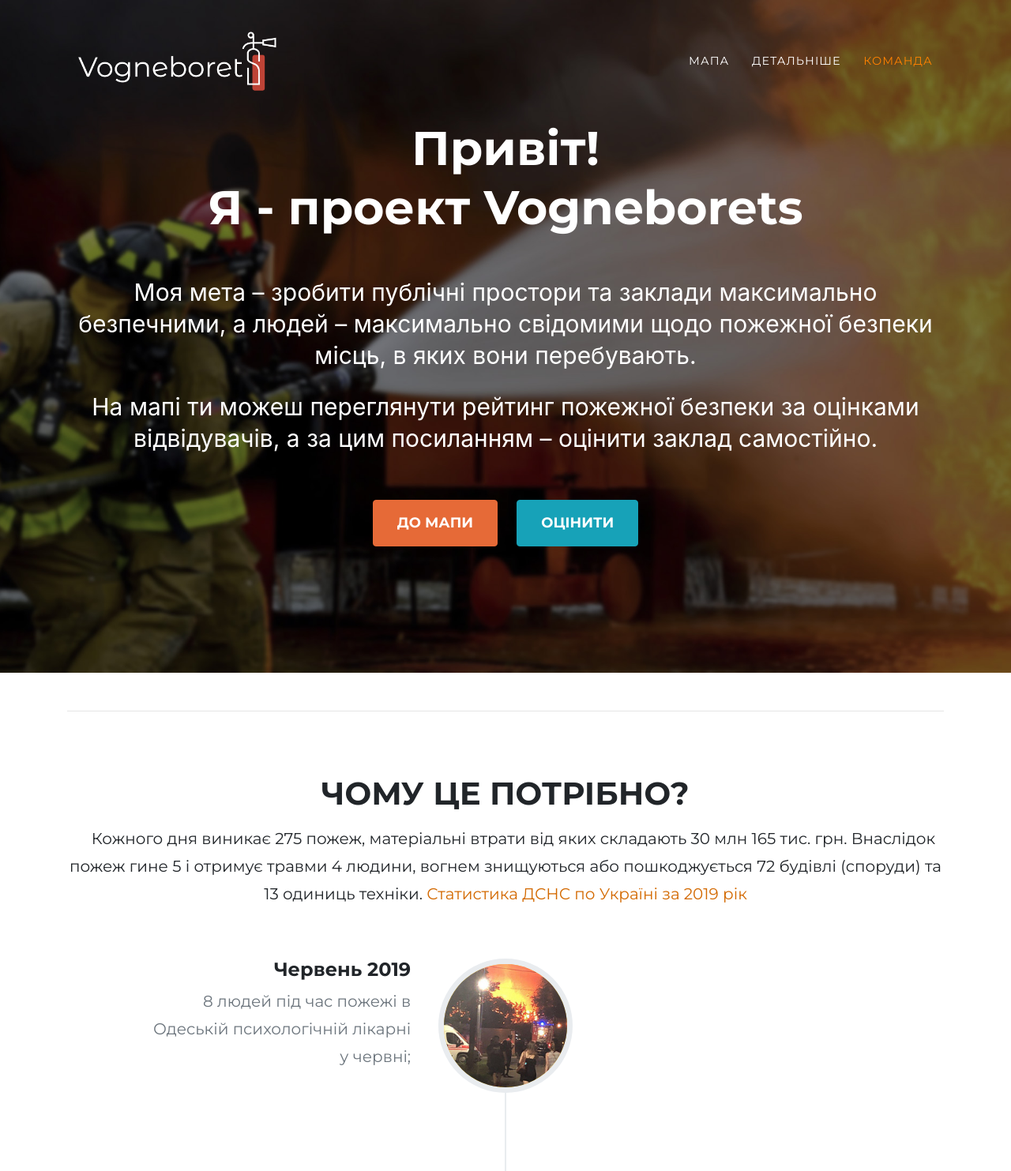
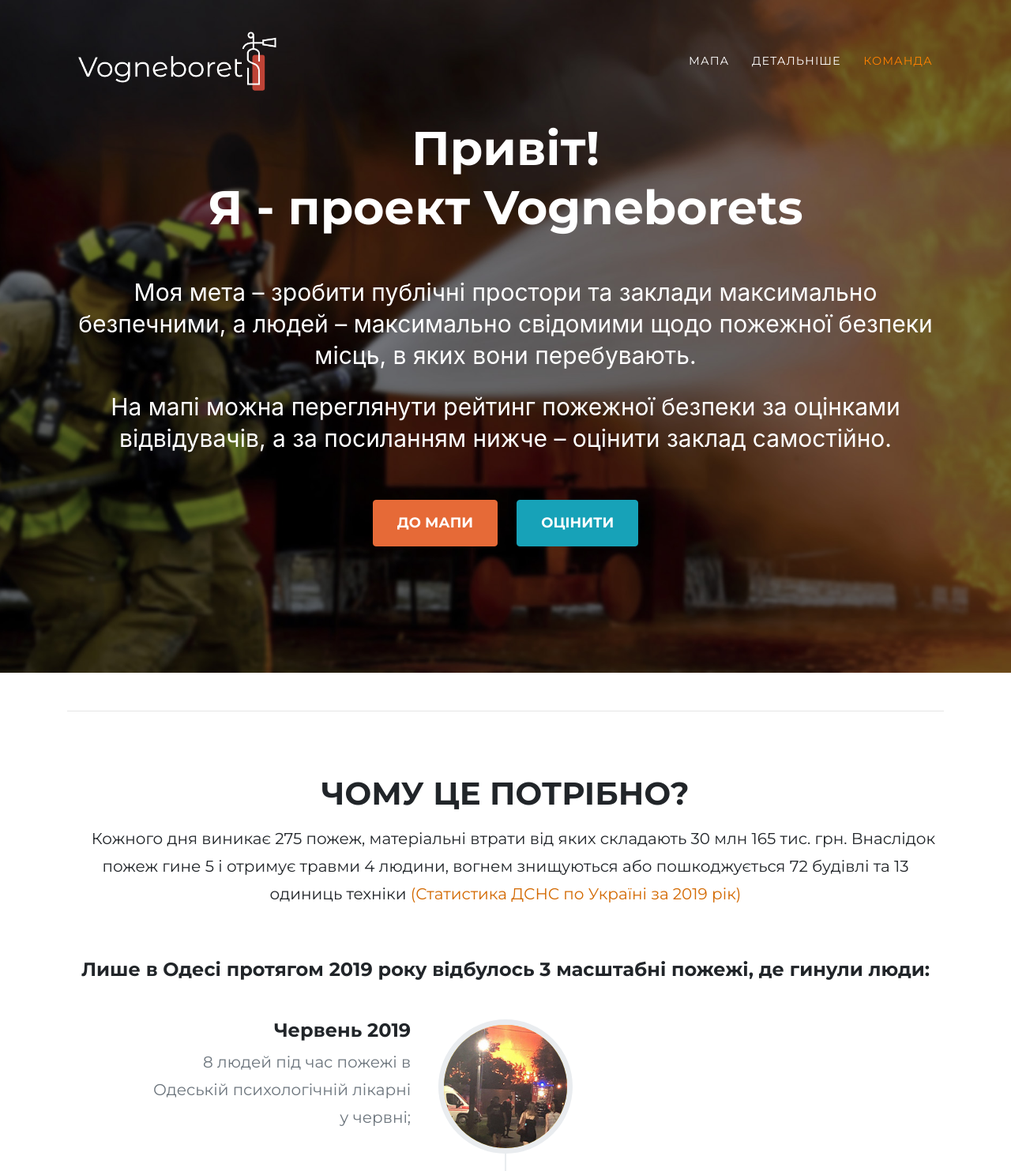
Before and after one commit to Bot-Zavod/vogneborets, a Flask app: template Website/templates/index.html in a window 1280 px wide. Shown: the top 1483 px of the page at 79% size. Run offline with Flask 2, Linux system fonts and the light colour scheme; the template is opened without the code that fills it, so the values that code supplies are empty; some libraries are stand-ins or nearby versions; some web fonts are replaced.

Commit message:
text edit again

```diff
--- a/Website/templates/index.html
+++ b/Website/templates/index.html
@@ -60,7 +60,7 @@
       <div class="intro-text">
         <div class="intro-heading">Привіт!</br>Я - проект Vogneborets</div>
         <div class="intro-lead-in">Моя мета – зробити публічні простори та заклади максимально безпечними, а людей – максимально свідомими щодо пожежної безпеки місць, в яких вони перебувають.</div>
-        <div class="intro-lead-in">На мапі ти можеш переглянути рейтинг пожежної безпеки за оцінками відвідувачів, а за цим посиланням – оцінити заклад самостійно. </div>
+        <div class="intro-lead-in">На мапі можна переглянути рейтинг пожежної безпеки за оцінками відвідувачів, а за посиланням нижче – оцінити заклад самостійно.</div>
 	        <div class="mt-5" id="main-buttons">
 		        <a class="btn btn-primary btn-xl text-uppercase js-scroll-trigger" href="#map">До мапи</a>
     			  <a class="btn btn-info btn-xl text-uppercase js-scroll-trigger" href="https://t.me/vognebot">Оцiнити</a>
@@ -83,15 +83,15 @@
 	        <div class="col-lg-12 text-center mt-5">
 	          <h2 class="section-heading text-uppercase mt-3">Чому це потрібно? </h2>
 	          <p class="blockquote text-center mt-3">
-              Кожного дня виникає 275 пожеж, матеріальні втрати від яких складають 30 млн 165 тис. грн.
-  	          Внаслідок пожеж гине 5 і отримує травми 4 людини,
-  	      	  вогнем знищуються або пошкоджується 72 будівлі (споруди) та 13 одиниць техніки.
-  	      	  <a href="https://undicz.dsns.gov.ua/ua/STATISTIKA-POZHEZH.html">Статистика ДСНС по Україні за 2019 рік</a>
+	          Кожного дня виникає 275 пожеж, матеріальні втрати від яких складають 30 млн 165 тис. грн.
+              Внаслідок пожеж гине 5 і отримує травми 4 людини, вогнем знищуються або пошкоджується 72 будівлі та 13 одиниць техніки
+  	      	  <a href="https://undicz.dsns.gov.ua/ua/STATISTIKA-POZHEZH.html">(Статистика ДСНС по Україні за 2019 рік)</a>
             </p>
 	        </div>
       </div>
       <div class="row mt-5">
 	        <div class="col-lg-12">
+	          <h4 class="text-center mb-5"><b>Лише в Одесі протягом 2019 року відбулось 3 масштабні пожежі, де гинули люди:</b></h4>
 	          <ul class="timeline">
 		            <li>
 		              <div class="timeline-image">
@@ -135,10 +135,10 @@
 		            </li>
             </ul>
             <hr class="mt-5 mb-5">
-            <p class="text-center mt-5">Можна шукати виних і вимагати їх звільнення, але ми продовжуємо щодня працювати та відпочивати у приміщеннях, де не дотримуються правила пожежної безпеки.</p>
-            <p class="text-center"><b>А можна вже зараз обирати безпечні простори і заклади для себе та своєї сім'ї, допомагати робити ці заклада більш безпечними.</b></p>
+            <p class="text-center mt-5">Можна шукати винних і вимагати їх звільнення, але ми продовжуємо щодня працювати та відпочивати у приміщеннях, де не дотримуються правила пожежної безпеки.</p>
+            <p class="text-center"><b>А можна вже зараз обирати безпечні простори і заклади для себе та своєї сім'ї, допомагати робити ці заклади більш безпечними.</b></p>
             <hr class="mt-5 mb-5">
-            <p class="text-justify">Ми розробили <a href = "https://t.me/vognebot">телеграм-бот "Vogneborets"</a>, за допомогою якого можна перевірити, наскільки є безпечною твоя улюблена кав'ярня чи кінотеатр, дитячий садочок чи школа, куди ходять діти, місце роботи чи відпочинку.</p>
+            <p class="text-justify">Ми розробили телеграм-бот, за допомогою якого можна перевірити, наскільки є безпечною твоя улюблена кав'ярня чи кінотеатр, дитячий садочок чи школа, куди ходять діти, місце роботи чи відпочинку.</p>
             <p class="text-justify"><b>Наша мета – дати кожній людині можливість зрозуміти, наскільки безпечним є заклад або простір.</b></p>
             <p class="text-justify">Про заклади та простори, які будуть мати мінімальний рейтинг, ми будемо повідомляти органи влади. Однак ми би хотіли, аби оцінки стали орієнтирами менеджерам та власникам для покращення систем пожежної безпеки.</p>
 
@@ -151,10 +151,10 @@
 		<p><b>2.</b> Відкрий посилання <a href="https://t.me/vognebot">https://t.me/vognebot</a>.<p>
 		<p><b>3.</b> Надішли геолокацію та обери місце, яке бажаєш перевірити.</p>
 		<p><b>4.</b> Відповідай на 10-15 питань – це можливість зрозуміти, наскільки заклад безпечний.</p>
-		<p><b>5.</b> Можна залишити коментар про пожежну безпеку закладу, але це не є обов’язковим.</p>
+		<p><b>5.</b> Можна залишити коментар про пожежну безпеку закладу, та це не обов’язково.</p>
 		<p><b>6.</b> Все! Твоя оцінка закладу буде нанесена на мапу протягом 10 хвилин.</p>
 		<hr class="mt-5 mb-5">
-        <p class="text-center"><b>Оцінка пожежної безпеки – це можливість зробити заклади безпечнішими, а не метод покарання чи нечесної конкуренції. Ми підтримаємо підприємців, у яких витримано правила пожежної безпеки та тих, хто покращили її.</b></p>
+        <p class="text-center"><b>Оцінка пожежної безпеки – це можливість зробити заклади безпечнішими, а не метод покарання чи нечесної конкуренції. Ми підтримаємо підприємців, які дотримуються правил пожежної безпеки та тих, хто покращив їх.</b></p>
         <hr class="mt-5 mb-5">
         <p class="text-uppercase">Ми шукаємо партнерів й друзів по всій Україні! У перспективі ми б хотіли:<p>
         <ul>
```
